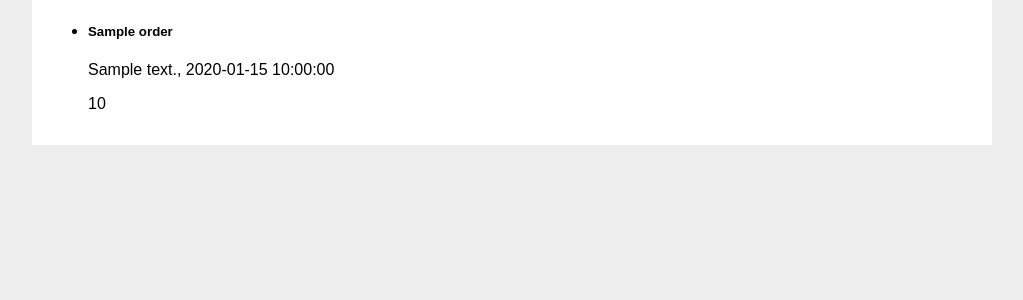
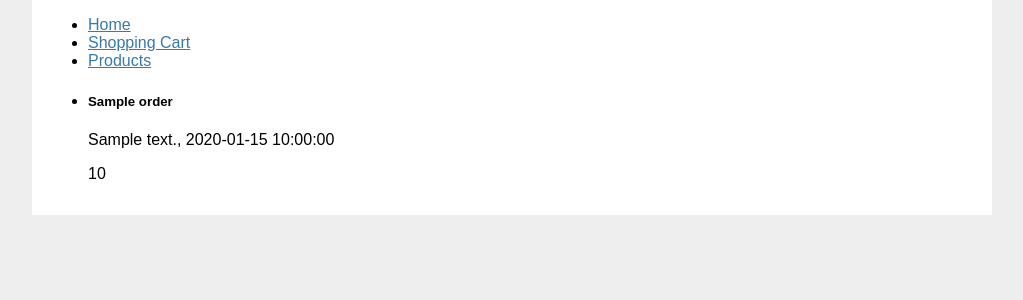
Before and after one commit to yond5413/w4111-proj1, a Flask app: template templates/function/consumer/view_cust_orders.html in a window 1280 px wide. Shown: the part 51-351 px from the top of the page, without its empty margins (128-1151 px from the left). Run offline with Flask 3, Linux system fonts and the light colour scheme; the template is opened without the code that fills it: most values are stand-ins (such as "Sample title", 1, 10 or a date in 2020); parts of the project's set-up code (start-up, migrations or seed data) failed here and were passed over.

Commit message:
Update view_cust_orders.html

```diff
--- a/templates/function/consumer/view_cust_orders.html
+++ b/templates/function/consumer/view_cust_orders.html
@@ -1,16 +1,21 @@
 {% extends 'base.html' %}
 
 {% block content %}
+  <ul>
+    <li><a href="{{ url_for('consumer') }}">Home</a></li>
+    <li><a href="{{ url_for('shopping_cart') }}">Shopping Cart</a></li>
+    <li><a href="{{ url_for('view_products') }}">Products</a></li>
+  </ul>
   <div class="scrollable">
     <ul class="list-group">
       {% for order in ords %}
       <li class="list-group-item">
         <div class="d-flex justify-content-between align-items-center">
           <div>
-            <h5 class="mb-0">{{ order['Name'] }}</h5>
+            <h5 class="mb-0">{{ order['name'] }}</h5>
             <p>{{ order['address'] }}, {{ order['time'] }}</p>
           </div>
-          <span class="badge badge-primary badge-pill"> {{ order['Price'] }}</span>
+          <span class="badge badge-primary badge-pill"> {{ order['price'] }}</span>
         </div>
       </li>
       {% endfor %}
```
